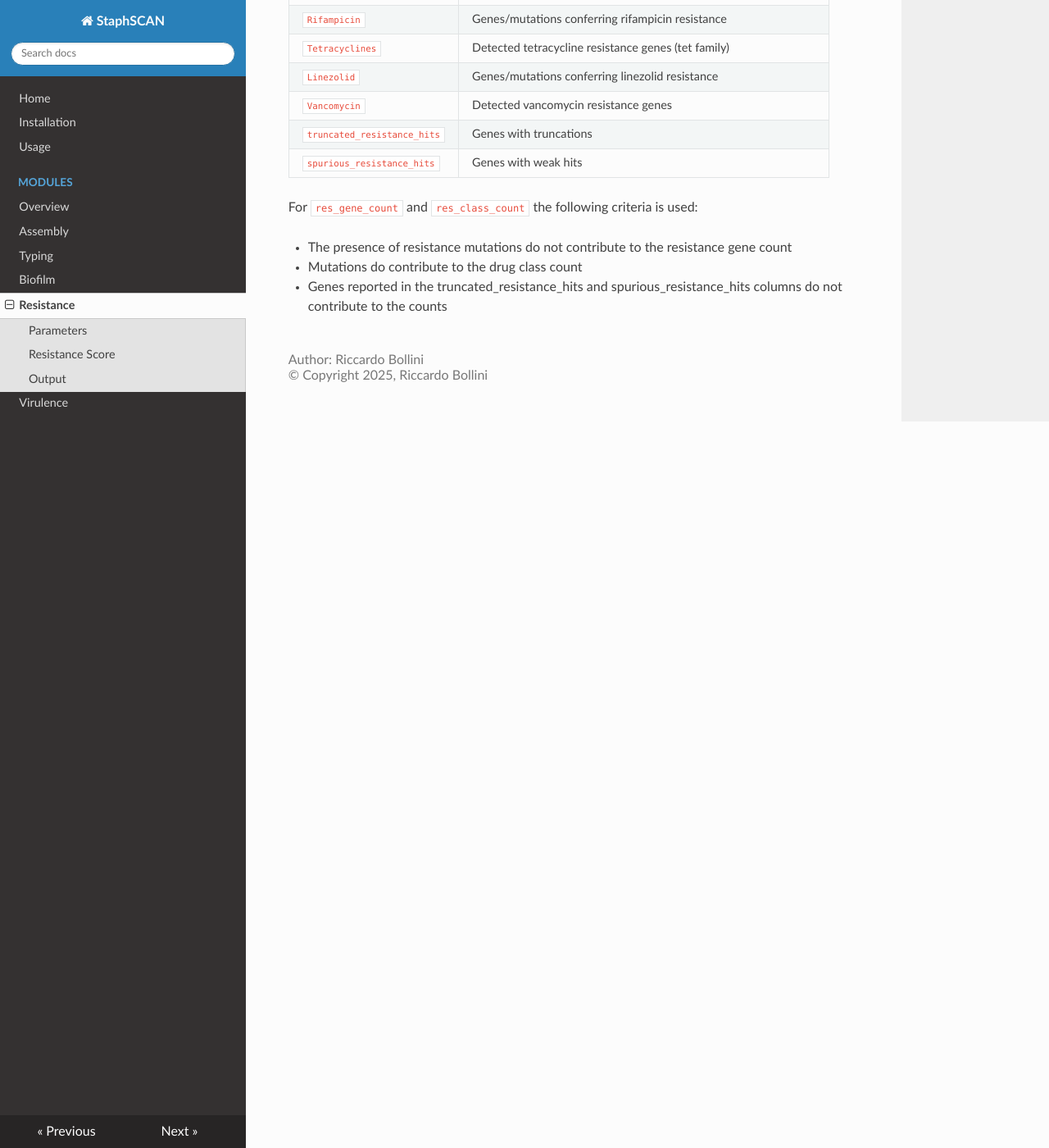
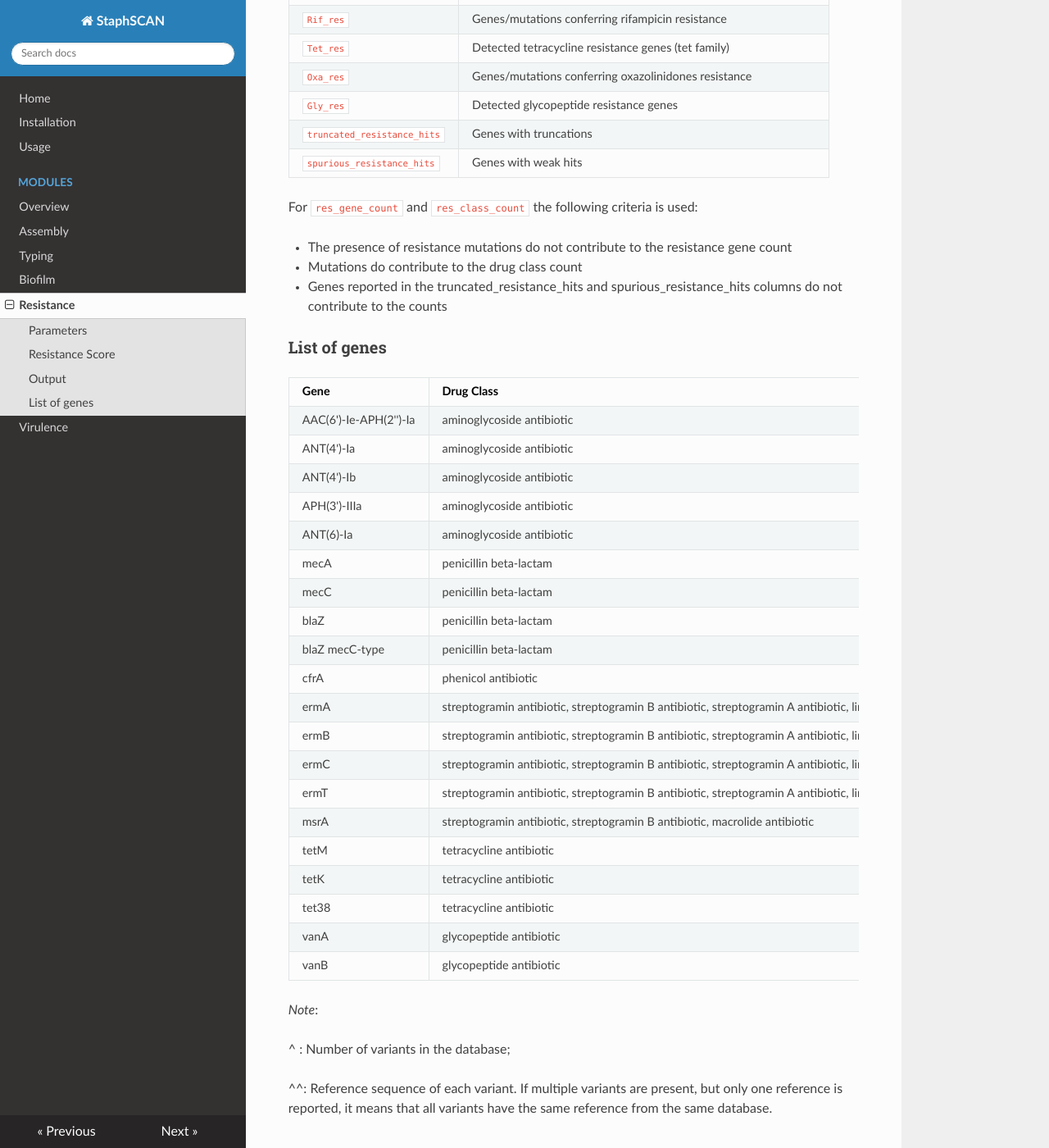
Before and after one commit to riccabolla/StaphSCAN, an MkDocs documentation site: the page built from docs/resistance.md, in a window 1280 px wide and 1400 px high, scrolled down 2036 px. Shown: the whole window at 82% size. Built offline with MkDocs 1.6.1, drawn with Linux system fonts in a browser that asks for light colours; nearby versions of some CDN libraries; some of the changed text lies outside the part shown.

Commit message:
added lsit of genes

```diff
--- a/docs/resistance.md
+++ b/docs/resistance.md
@@ -9,13 +9,13 @@ It screens for resistance determinants across multiple antibiotic classes, inclu
 - Aminoglycosides
 - Beta-lactams
 - Fluoroquinolones
-- Linezolid
+- Oxazolinidones
 - MLSB
 - Rifampicin
 - Tetracyclines
-- Vancomycin
+- Glycopeptides
 
-A curated FASTA file containing representative resistance gene sequences is bundled with the module and stored in the `/data` directory.
+A curated set of FASTA files containing representative resistance gene sequences are bundled with the module and stored in the `/data` directory.
 
 All detected genes are annotated as follows:
 
@@ -29,11 +29,11 @@ The module screens specific chromosomal loci for point mutations known to confer
 
 | Locus | Mutation targets | Associated phenotype |
 |------|------------------|----------------------|
-| gyrA | S84L, S88P | Fluoroquinolones-R |
-| gyrB | T451S | Fluoroquinolones-R |
-| parC | S80F, S80Y, E84K, E84G, E84V | Fluoroquinolones-R |
-| rpoB | H481Y | Rifampicin-R |
-| 23S rRNA | G2576T, G2447T, T2500A | Linezolid-R |
+| `gyrA` | `S84L`, `S88P` | `Fluoroquinolones-R` |
+| `gyrB` | `T451S` | `Fluoroquinolones-R` |
+| `parC` | `S80F`, `S80Y`, `E84K`, `E84G`, `E84V` | `Fluoroquinolones-R` |
+| `rpoB` | `H481Y` | `Rifampicin-R` |
+| `23S rRNA` | `G2576T`, `G2447T`, `T2500A` | `Linezolid-R` |
 
 ### Parameters
 
@@ -67,15 +67,15 @@ Results are grouped by antibiotic class and reported individually.
 | `res_score` | Resistance score (0–3) |
 | `res_gene_count` | Number of genes conferring resistance |
 | `res_class_count` | Number of classes with at least one resistance determinants |
-| `Aminoglycosides` | Detected aminoglycoside resistance genes |
-| `Mec_RES` | Detected methicillin resistance genes |
-| `Beta_lactamases` | Detected beta-lactamase genes |
-| `Fluoroquinolones` | Genes/mutations conferring fluoroquinolone resistance |
-| `MLSB` | Detected macrolide/streptogramin B/lincosamide resistance genes |
-| `Rifampicin` | Genes/mutations conferring rifampicin resistance |
-| `Tetracyclines` | Detected tetracycline resistance genes (tet family) |
-| `Linezolid` | Genes/mutations conferring linezolid resistance |
-| `Vancomycin` | Detected vancomycin resistance genes |
+| `Amino_res` | Detected aminoglycoside resistance genes |
+| `Mec_res` | Detected methicillin resistance genes |
+| `Bla_res` | Detected beta-lactamase genes |
+| `Flq_res` | Genes/mutations conferring fluoroquinolone resistance |
+| `MLSB_res` | Detected macrolide/streptogramin B/lincosamide resistance genes |
+| `Rif_res` | Genes/mutations conferring rifampicin resistance |
+| `Tet_res` | Detected tetracycline resistance genes (tet family) |
+| `Oxa_res` | Genes/mutations conferring oxazolinidones resistance |
+| `Gly_res` | Detected glycopeptide resistance genes |
 | `truncated_resistance_hits` | Genes with truncations |
 | `spurious_resistance_hits` | Genes with weak hits |
 
@@ -86,3 +86,34 @@ For `res_gene_count` and `res_class_count` the following criteria is used:
 * Mutations do contribute to the drug class count
 
 * Genes reported in the truncated_resistance_hits and spurious_resistance_hits columns do not contribute to the counts
+
+### List of genes
+
+| Gene | Drug Class | Variants^ | Reference number^^ | Citation |
+|------| -----------|----------|------------------|----------|
+|AAC(6')-Ie-APH(2'')-Ia|aminoglycoside antibiotic|1|[3002597](https://card.mcmaster.ca/ontology/38997)|[Daigle DM, et al. 1999](https://pubmed.ncbi.nlm.nih.gov/10021417/)
+|ANT(4')-Ia|aminoglycoside antibiotic|1|[3002623](https://card.mcmaster.ca/ontology/39023)|[Santanam P and Kayser FH. 1978](https://pubmed.ncbi.nlm.nih.gov/659332/)|
+|ANT(4')-Ib|aminoglycoside antibiotic|1|[3003905](https://card.mcmaster.ca/ontology/40608)|[McDougal LK, et al. 2010](http://www.ncbi.nlm.nih.gov/pubmed/20585117)|
+|APH(3')-IIIa|aminoglycoside antibiotic|1|[3002647](https://card.mcmaster.ca/ontology/39047)|[Trieu-Cuot P and Courvalin P. 1983](http://www.ncbi.nlm.nih.gov/pubmed/6313476)|
+|ANT(6)-Ia|aminoglycoside antibiotic|1|[3002626](https://card.mcmaster.ca/ontology/39026)|[Gill SR, et al. 200](http://www.ncbi.nlm.nih.gov/pubmed/15774886)|
+|mecA|penicillin beta-lactam|291|[3000617](https://card.mcmaster.ca/ontology/36911)|[Ubukata K, et al. 1989](http://www.ncbi.nlm.nih.gov/pubmed/2708325)|
+|mecC|penicillin beta-lactam|6|[3001209](https://card.mcmaster.ca/ontology/37590)|[Garcia-Alvarez L, et al. 2011](http://www.ncbi.nlm.nih.gov/pubmed/21641281)|
+|blaZ|penicillin beta-lactam|473|[3000621](https://card.mcmaster.ca/ontology/36963)|[McLaughlin JR, et al. 1981](http://www.ncbi.nlm.nih.gov/pubmed/6793593)|
+|blaZ mecC-type|penicillin beta-lactam|5|[3005097](https://card.mcmaster.ca/ontology/43312)|[Shore AC, et al. 2011](http://www.ncbi.nlm.nih.gov/pubmed/21636525)|
+|cfrA|phenicol antibiotic|1|[3003441](https://card.mcmaster.ca/ontology/40028)|[Schwarz S, et al. 2000](http://www.ncbi.nlm.nih.gov/pubmed/10952608)|
+|ermA|streptogramin antibiotic, streptogramin B antibiotic, streptogramin A antibiotic, lincosamide antibiotic, macrolide antibiotic|1|[3000347](https://card.mcmaster.ca/ontology/36486)|[Malhotra-Kumar S, et al. 2008](http://www.ncbi.nlm.nih.gov/pubmed/18952616)|
+|ermB|streptogramin antibiotic, streptogramin B antibiotic, streptogramin A antibiotic, lincosamide antibiotic, macrolide antibiotic|1|[3000375](https://card.mcmaster.ca/ontology/36514)|[Yu L, et al. 1997](http://www.ncbi.nlm.nih.gov/pubmed/9187657)|
+|ermC|streptogramin antibiotic, streptogramin B antibiotic, streptogramin A antibiotic, lincosamide antibiotic, macrolide antibiotic|1|[3000250](https://card.mcmaster.ca/ontology/36389)|[Shivakumar AG and Dubnau D. 1981](http://www.ncbi.nlm.nih.gov/pubmed/6792593)|
+|ermT|streptogramin antibiotic, streptogramin B antibiotic, streptogramin A antibiotic, lincosamide antibiotic, macrolide antibiotic|1|[3000595](https://card.mcmaster.ca/ontology/36734)|[Tannock GW, et al. 1994](http://www.ncbi.nlm.nih.gov/pubmed/8171126)|
+|msrA|streptogramin antibiotic, streptogramin B antibiotic, macrolide antibiotic|1|[3000251](https://card.mcmaster.ca/ontology/36390)|[Poole K. 2005](http://www.ncbi.nlm.nih.gov/pubmed/15914491)|
+|tetM|tetracycline antibiotic|3|[3000186](https://card.mcmaster.ca/ontology/36325); [SAV0398](https://www.genome.jp/dbget-bin/www_bget?sav:SAV0398); [M21136.1](https://www.ncbi.nlm.nih.gov/nuccore/M21136)|[Akhtar M, et al. 2009](http://www.ncbi.nlm.nih.gov/pubmed/19475445)|
+|tetK|tetracycline antibiotic|1|[3000178](https://card.mcmaster.ca/ontology/36317)|[Roberts MC. 2005](http://www.ncbi.nlm.nih.gov/pubmed/15837373)|
+|tet38|tetracycline antibiotic|1|[3000565](https://card.mcmaster.ca/ontology/36704)|[Truong-Bolduc QC, et al. 2005](http://www.ncbi.nlm.nih.gov/pubmed/15774883)|
+|vanA|glycopeptide antibiotic|1|[3000010](https://card.mcmaster.ca/ontology/36019)|[Marshall CG, et al. 1997](http://www.ncbi.nlm.nih.gov/pubmed/9177243)|
+|vanB|glycopeptide antibiotic|1|[3000013](https://card.mcmaster.ca/ontology/36022)|[Marshall CG, et al. 1997](http://www.ncbi.nlm.nih.gov/pubmed/9177243)|
+
+*Note*:
+
+^ :  Number of variants in the database;
+
+^^: Reference sequence of each variant. If multiple variants are present, but only one reference is reported, it means that all variants have the same reference from the same database.
```
